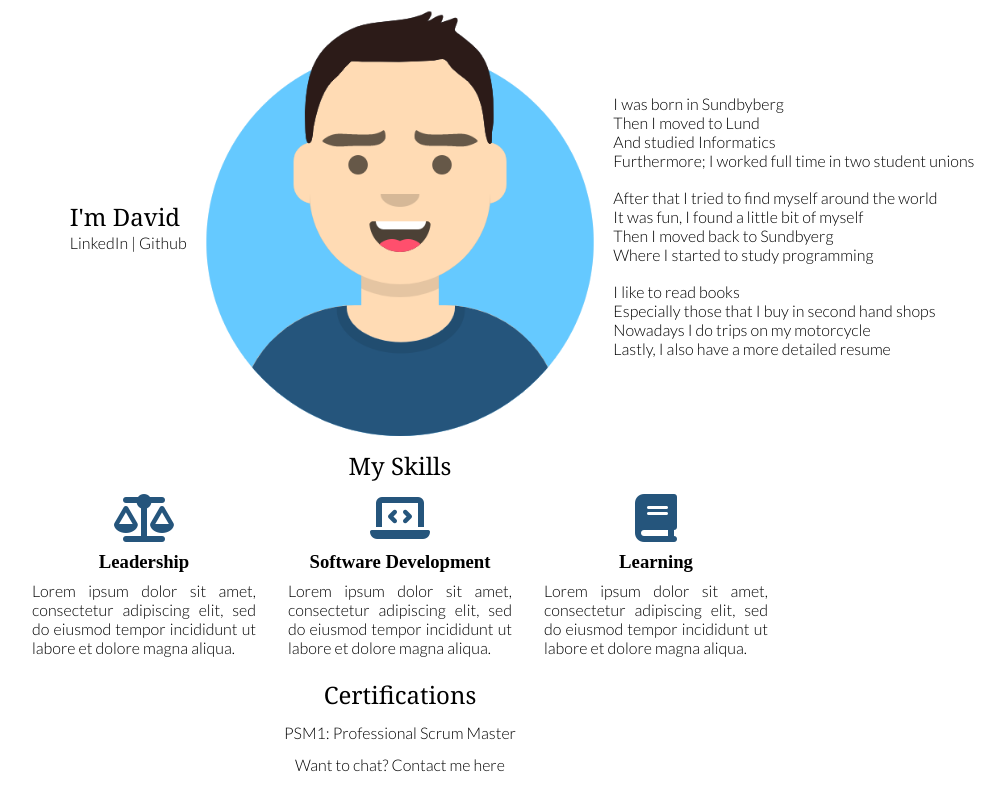
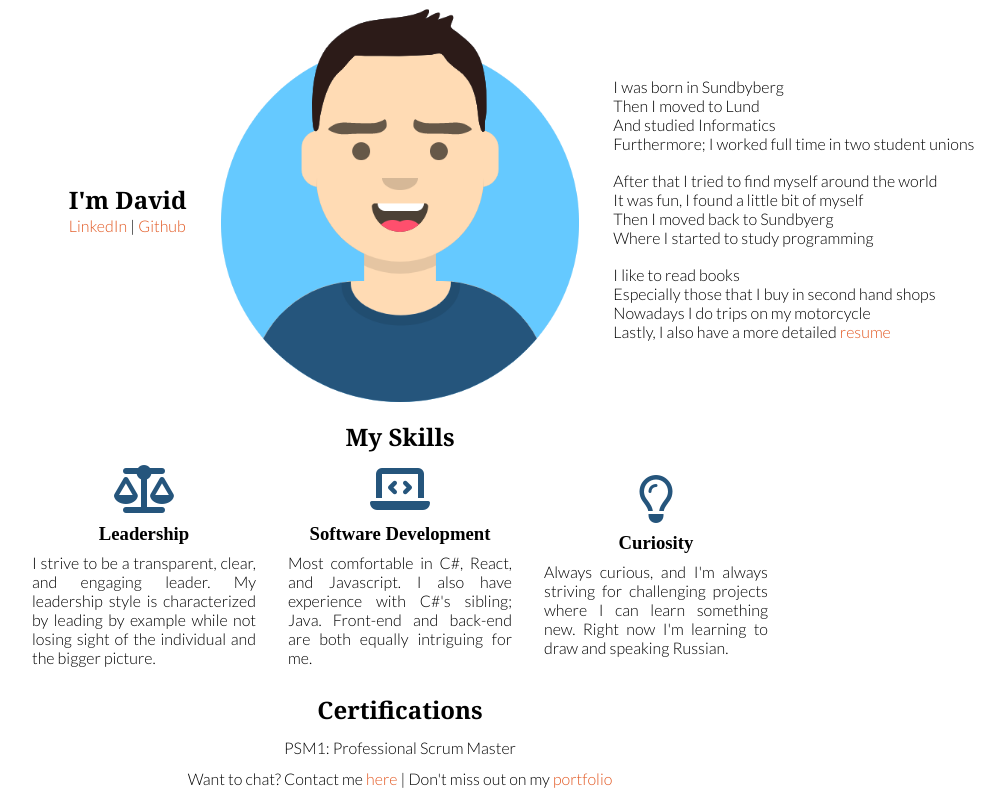
Before and after one commit to Dfrodin94/davidwebsite, a plain HTML site: page index.html in a window 1280 px wide. Shown: the part 75-879 px from the top of the page, without its empty margins (240-1245 px from the left). Drawn offline with Linux system fonts and the light colour scheme.

Commit message:
Added text in skills, added href, some padding fixes here and there.

```diff
--- a/index.html
+++ b/index.html
@@ -2,7 +2,7 @@
 <html lang="en">
 <head>
     <meta charset="UTF-8">
-    <meta name="viewport" content="width=device-width, initial-scale=1.0" />
+    <meta name="viewport" content="width=device-width, initial-scale=1.0"/>
     <title>David Frödin</title>
     <link rel="stylesheet" href="./styles.css">
 
@@ -12,7 +12,7 @@
 <body>
 
 <header class="header">
-    <h2>Portfolio</h2>
+    <h2><a href="#">Portfolio</a></h2>
 </header>
 
 <main>
@@ -20,11 +20,16 @@
 
         <section class="title">
             <h1>I'm David </h1>
-            <p> LinkedIn | Github </p>
+            <p>
+                <a href="https://www.linkedin.com/in/davidfr%C3%B6din/">LinkedIn</a>
+                |
+                <a href="https://github.com/Dfrodin94"> Github</a>
+            </p>
+
         </section>
 
-        <section class="imgbox">
-            <img class="center-fit" src="./images/avatar-background.png" alt="">
+        <section class="img__wrapper">
+            <img class="img__center" src="./images/avatar-background.png" alt="">
         </section>
 
         <section class="about__text">
@@ -43,7 +48,7 @@
             <p>I like to read books</p>
             <p>Especially those that I buy in second hand shops</p>
             <p>Nowadays I do trips on my motorcycle</p>
-            <p>Lastly, I also have a more detailed resume </p>
+            <p>Lastly, I also have a more detailed  <a href="#">resume</a> </p>
         </section>
     </div>
 
@@ -54,23 +59,25 @@
             <div class="skill__text__box">
                 <i class="fas fa-balance-scale fa-3x"></i>
                 <h3>Leadership</h3>
-                <p> Lorem ipsum dolor sit amet, consectetur adipiscing elit, sed do eiusmod tempor incididunt ut labore et dolore magna aliqua. </p>
+                <p>I strive to be a transparent, clear, and engaging leader. My leadership style is characterized by
+                    leading by example while not losing sight of the individual and the bigger picture. </p>
+
             </div>
 
             <div class="skill__text__box">
                 <i class="fas fa-laptop-code fa-3x"></i>
                 <h3>Software Development </h3>
-                <p> Lorem ipsum dolor sit amet, consectetur adipiscing elit, sed do eiusmod tempor incididunt ut labore et dolore magna aliqua. </p>
+                <p>Most comfortable in C#, React, and Javascript. I also have experience with C#'s sibling; Java.
+                    Front-end and back-end are both equally intriguing for me. </p>
             </div>
 
             <div class="skill__text__box">
-                <i class="fas fa-book fa-3x"></i>
-                <h3>Learning</h3>
-                <p> Lorem ipsum dolor sit amet, consectetur adipiscing elit, sed do eiusmod tempor incididunt ut labore et dolore magna aliqua. </p>
+                <i class="far fa-lightbulb fa-3x"></i>
+                <h3>Curiosity</h3>
+                <p>Always curious, and I'm always striving for challenging projects where I can learn something new.
+                    Right now I'm learning to draw and speaking Russian. </p>
             </div>
         </div>
-
-
 
         <h2>Certifications</h2>
         <p>PSM1: Professional Scrum Master</p>
@@ -79,7 +86,7 @@
 </main>
 
 <footer>
-    <p> Want to chat? Contact me here</p>
+    <p> Want to chat? Contact me <a href="#">here</a> | Don't miss out on my <a href="#">portfolio</a> </p>
 
 </footer>
 
--- a/styles.css
+++ b/styles.css
@@ -1,4 +1,12 @@
 @import url('https://fonts.googleapis.com/css2?family=Lato:wght@300&family=Noto+Serif:wght@400;700&display=swap');
+
+.placeholder {
+    color: #F8BD7F;
+    color: #FFA41B;
+    color: #E25822
+
+}
+
 
 * {
     margin: 0;
@@ -8,11 +16,19 @@
 
 h1, h2 {
     font-family: 'Noto Serif', serif;
-    font-weight: normal;
 }
 
-p{
+h1 {
+    font-weight: bold;
+}
+
+p {
     font-family: 'Lato', sans-serif;
+
+}
+
+a {
+    text-decoration: none;
 
 }
 
@@ -21,28 +37,47 @@ p{
 .header {
     margin-top: 2%;
     text-align: center;
-
 }
 
-/*.header h2 {*/
-/*    font-size: 2rem;*/
-/*}*/
+.header a:link {
+    color: #25557c;
+}
+
+.header a:visited {
+    color: #25557c;
+}
+
+.header a:hover {
+    color: #E25822;
+}
 
 /*main*/
 
 .about__wrapper {
     display: grid;
     place-items: center;
-    /*gap: 4px;*/
-    grid-template-columns: repeat(3,1fr);
+    grid-template-columns: repeat(3, 1fr);
 }
 
 .title {
     padding-top: 2em;
     justify-self: end;
 
+}
 
+a:link {
+    color: #E25822;
 }
+
+a:visited {
+    color: #E25822;
+}
+
+a:hover {
+    color: #25557c;
+}
+
+
 .about__text {
     padding-top: 2em;
     justify-self: start;
@@ -50,17 +85,18 @@ p{
 }
 
 .skills__text {
-    margin-top: 1%;
     text-align: center;
     display: grid;
 }
 
-.imgbox {
+.img__wrapper {
     display: grid;
     height: 100%;
+    padding-right: 1em;
+    padding-left: 1em;
 }
 
-.center-fit {
+.img__center {
     max-width: 100%;
     max-height: 100vh;
     margin: auto;
@@ -69,14 +105,13 @@ p{
 .skills__wrapper {
     display: grid;
     place-items: center;
-    grid-template-columns: repeat(3,1fr);
-    margin-bottom: 1%;
+    grid-template-columns: repeat(3, 1fr);
     padding-left: 20%;
     padding-right: 20%;
-
 }
 
 .skills__text h2 {
+    margin-top: 0.75em;
     margin-bottom: 0.5em;
 }
 
@@ -88,17 +123,20 @@ p{
     margin-top: 0.5em;
 
 }
+
 .skill__text__box p {
     text-align: justify;
     padding: 0.5em 1em;
 }
 
-.skill__icon {
-    opacity: 0.4;
+/*fontaawsome icons */
+
+.fas, .far {
+    color: #25557c;
 }
 
-.fas {
-    color:#25557c;
+.fas:hover, .far:hover {
+    color: #E25822;
 }
 
 /*footer*/
@@ -112,13 +150,12 @@ footer {
 /*mobile and smaller screens */
 
 @media screen
-and (min-width:320px)
+and (min-width: 320px)
 and (max-width: 960px) {
 
     .about__wrapper {
         display: grid;
         place-items: center;
-        /*gap: 4px;*/
         grid-template-columns: none;
         grid-template-rows: 1fr;
     }
@@ -128,11 +165,11 @@ and (max-width: 960px) {
         justify-self: auto;
 
     }
+
     .about__text {
         padding-top: 2em;
         justify-self: auto;
         text-align: center;
-
     }
 
     .skills__wrapper {
@@ -143,7 +180,6 @@ and (max-width: 960px) {
         margin-bottom: 1%;
         padding-left: 10%;
         padding-right: 10%;
-
     }
 
 }
```
